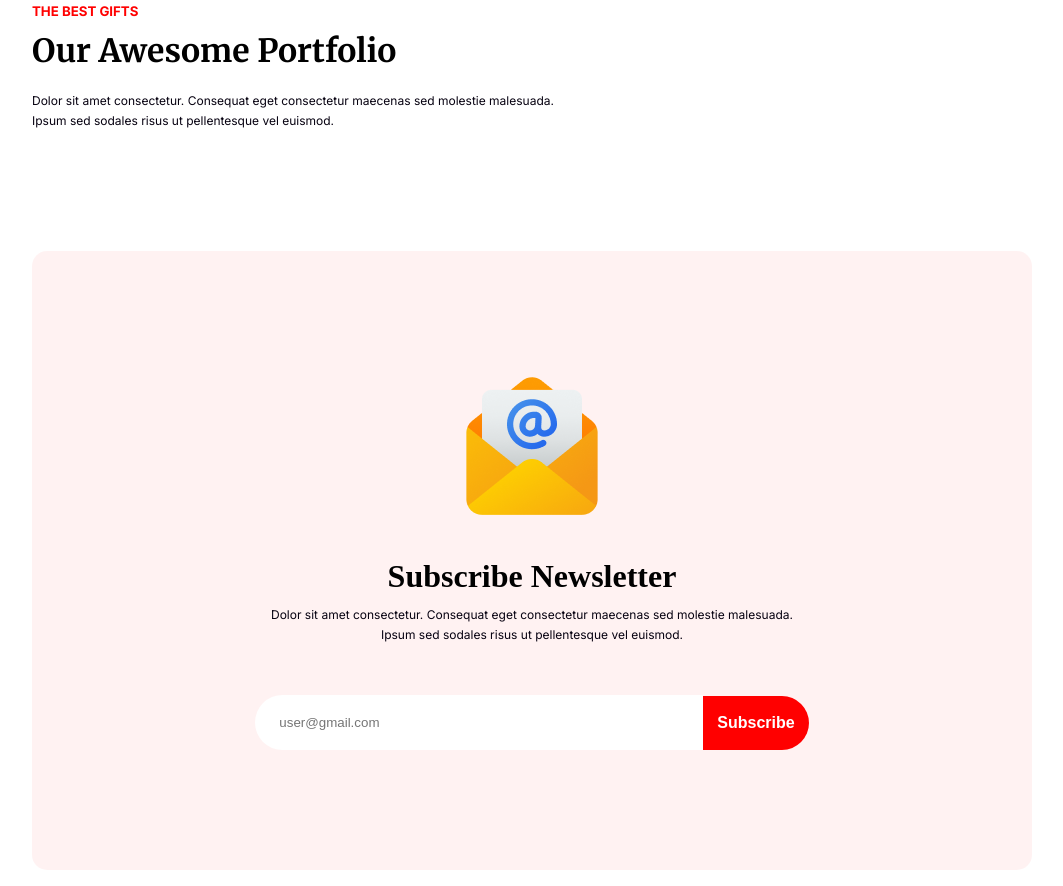
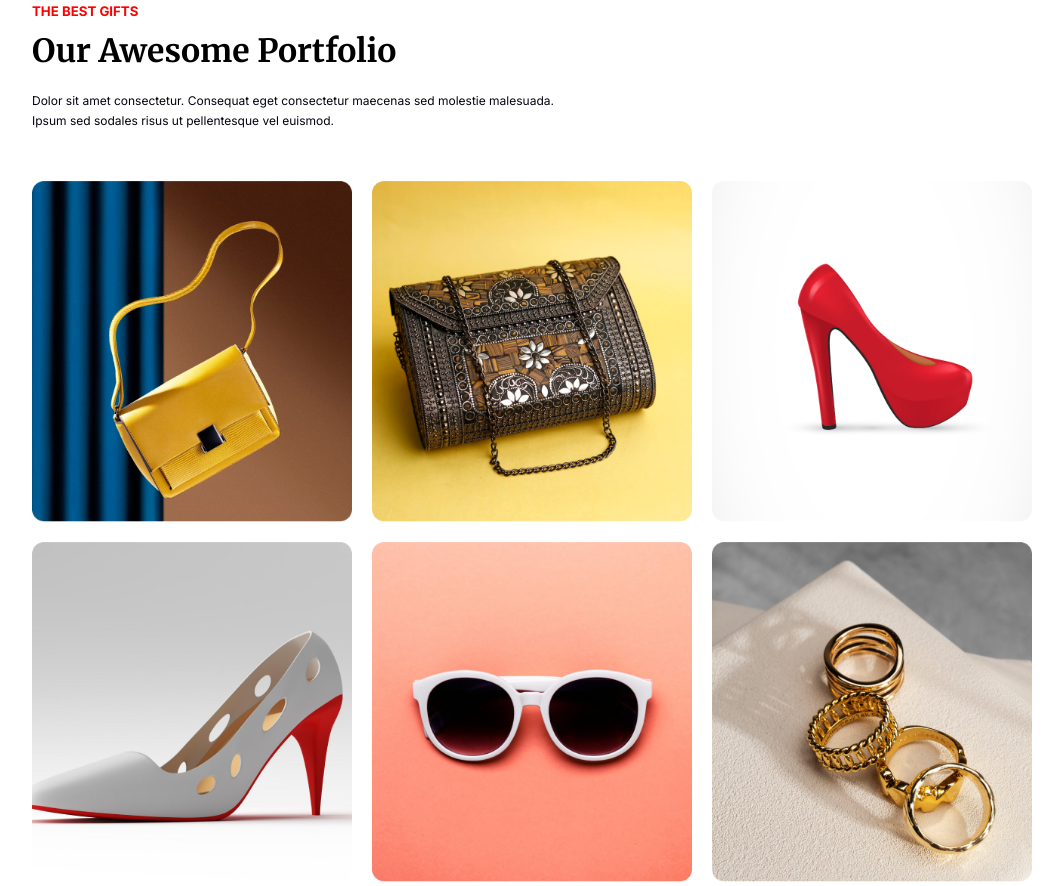
Before and after one commit to Fazle240102/new-year-project, a plain HTML site: page index.html in a window 1280 px wide. Shown: the part 2480-3366 px from the top of the page, without its empty margins (108-1171 px from the left). Drawn offline with Linux system fonts and the light colour scheme.

Commit message:
add images on Portfolio section

```diff
--- a/index.html
+++ b/index.html
@@ -115,6 +115,20 @@
           <br />
           Ipsum sed sodales risus ut pellentesque vel euismod.
         </p>
+
+        <div class="portfolio-img">
+          <div>
+            <img src="./resources/Rectangle 3.png" alt="" />
+            <img src="./resources/Rectangle 4.png" alt="" />
+            <img src="./resources/Rectangle 5.png" alt="" />
+          </div>
+
+          <div>
+            <img src="./resources/Rectangle 6.png" alt="" />
+            <img src="./resources/Rectangle 7.png" alt="" />
+            <img src="./resources/Rectangle 8.png" alt="" />
+          </div>
+        </div>
       </div>
 
       <!-- subscribe section -->
--- a/style.css
+++ b/style.css
@@ -188,6 +188,16 @@
   line-height: 20px;
   margin-bottom: 50px;
 }
+.portfolio-img div {
+  display: flex;
+  justify-content: center;
+  align-items: center;
+  gap: 20px;
+  margin-bottom: 20px;
+}
+.portfolio-img div > img {
+  width: 32%;
+}
 
 /* subscribe styles */
 
```
